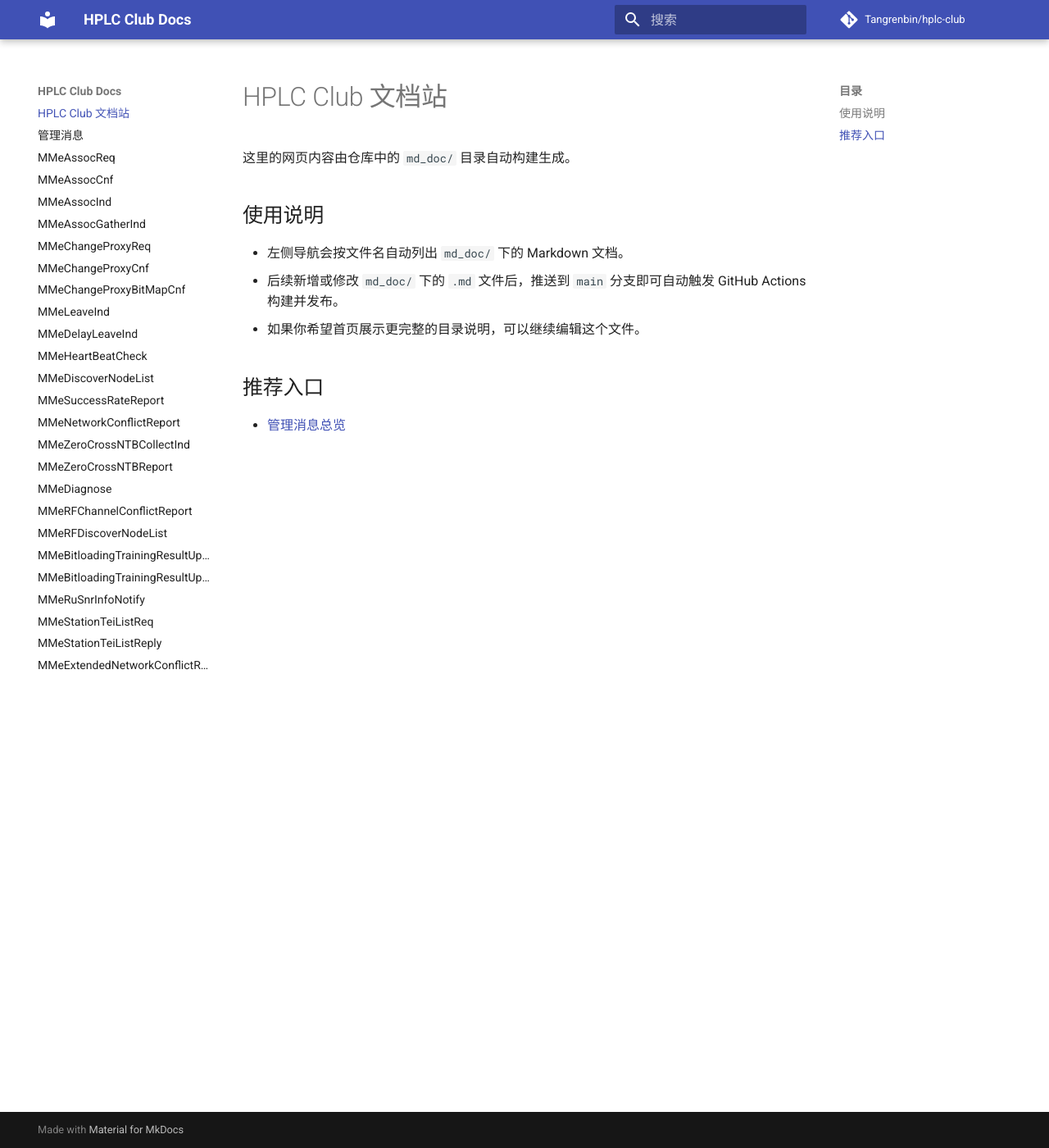
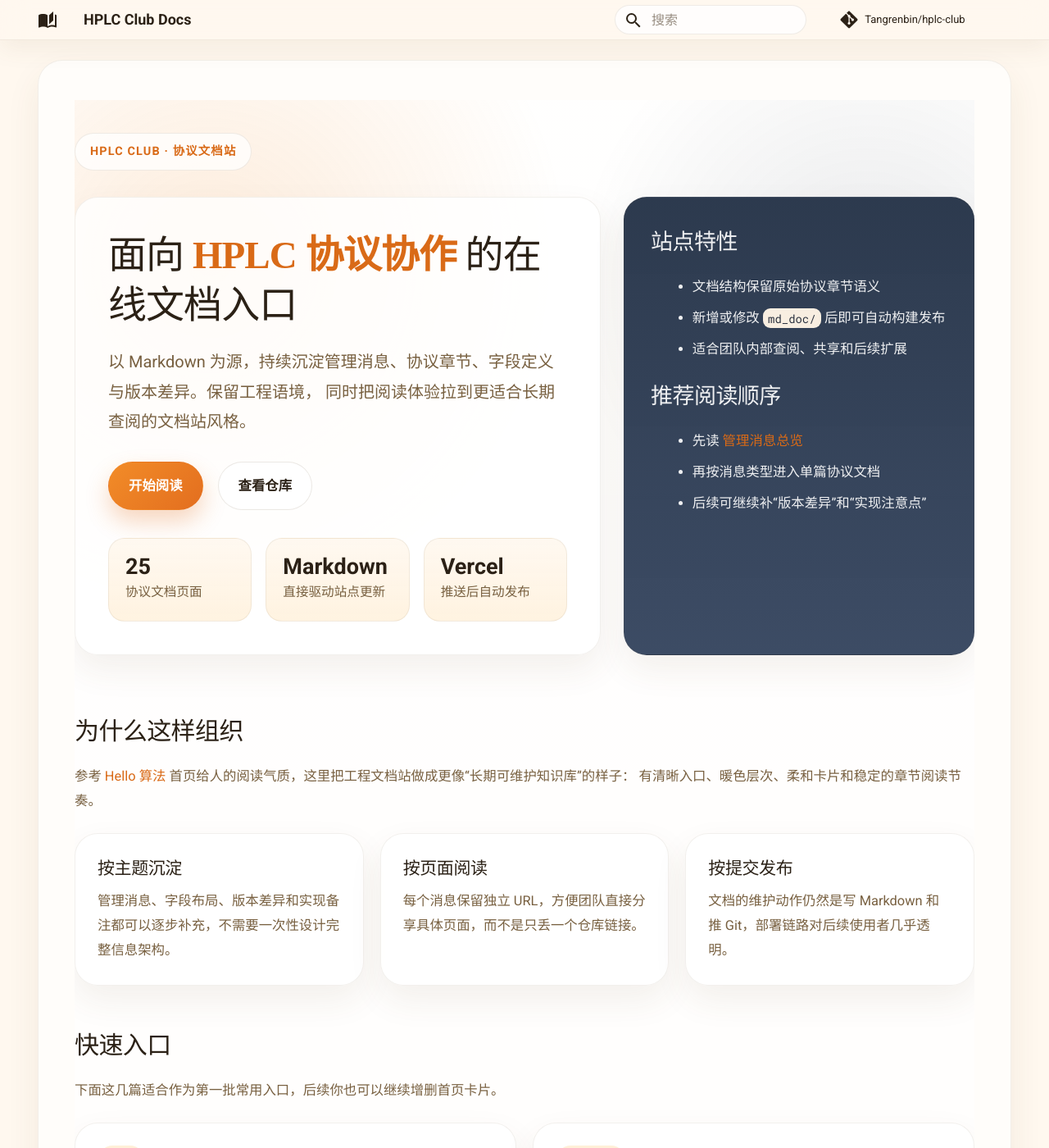
Before and after one commit to Tangrenbin/hplc-club, an MkDocs documentation site: the page built from md_doc/index.md, in a window 1280 px wide and 1400 px high. Shown: the whole window at 82% size. Built offline with MkDocs 1.6.1 and Material for MkDocs 9.7.7, drawn with Linux system fonts in a browser that asks for light colours; comment, search, counter and statistics services are not loaded; some of the changed text lies outside the part shown.

Commit message:
Restyle docs with hello-algo-inspired theme

```diff
--- /dev/null
+++ b/md_doc/assets/stylesheets/extra.css
@@ -0,0 +1,443 @@
+:root {
+  --club-bg: #fff8ef;
+  --club-bg-soft: #fffdf9;
+  --club-surface: rgba(255, 255, 255, 0.9);
+  --club-surface-strong: #ffffff;
+  --club-line: rgba(95, 70, 32, 0.12);
+  --club-line-strong: rgba(95, 70, 32, 0.2);
+  --club-text: #43311d;
+  --club-text-soft: #786040;
+  --club-title: #2b2116;
+  --club-accent: #f28c28;
+  --club-accent-deep: #d96a17;
+  --club-accent-soft: #fff0d8;
+  --club-navy: #243247;
+  --club-shadow: 0 18px 40px rgba(102, 73, 35, 0.08);
+  --md-primary-fg-color: #fff8ef;
+  --md-primary-fg-color--light: #ffffff;
+  --md-primary-fg-color--dark: #f7efdf;
+  --md-primary-bg-color: #2e2418;
+  --md-accent-fg-color: #f28c28;
+  --md-default-bg-color: #fff8ef;
+  --md-default-fg-color: #43311d;
+  --md-default-fg-color--light: #786040;
+  --md-default-fg-color--lighter: rgba(120, 96, 64, 0.56);
+  --md-default-fg-color--lightest: rgba(120, 96, 64, 0.22);
+  --md-code-fg-color: #2d3340;
+  --md-code-bg-color: #f8eee1;
+  --md-typeset-a-color: #d96a17;
+  --md-text-font-family: "HarmonyOS Sans SC", "Noto Sans SC", "Source Han Sans SC", "PingFang SC", "Microsoft YaHei", sans-serif;
+  --md-code-font-family: "JetBrains Mono", "Fira Code", "SFMono-Regular", Consolas, monospace;
+}
+
+[data-md-color-scheme="default"] body {
+  color: var(--club-text);
+  background:
+    radial-gradient(circle at top left, rgba(255, 209, 148, 0.32), transparent 24rem),
+    radial-gradient(circle at top right, rgba(255, 238, 210, 0.65), transparent 28rem),
+    linear-gradient(180deg, #fff8ef 0%, #fffdf9 48%, #fff9f2 100%);
+}
+
+.md-header {
+  color: var(--club-title);
+  background: rgba(255, 248, 239, 0.88);
+  backdrop-filter: blur(16px);
+  border-bottom: 1px solid rgba(95, 70, 32, 0.08);
+  box-shadow: 0 10px 30px rgba(114, 85, 47, 0.08);
+}
+
+.md-header__title,
+.md-logo,
+.md-search__icon,
+.md-header__button,
+.md-tabs__link {
+  color: var(--club-title);
+}
+
+.md-search__form {
+  background: rgba(255, 255, 255, 0.82);
+  border: 1px solid rgba(95, 70, 32, 0.1);
+  border-radius: 999px;
+}
+
+.md-search__input::placeholder {
+  color: rgba(67, 49, 29, 0.55);
+}
+
+.md-main__inner {
+  margin-top: 1.2rem;
+}
+
+.md-sidebar__scrollwrap,
+.md-sidebar--secondary .md-sidebar__scrollwrap {
+  padding-top: 0.4rem;
+}
+
+.md-nav--primary .md-nav__title,
+.md-nav--secondary .md-nav__title {
+  color: var(--club-text-soft);
+}
+
+.md-sidebar .md-nav {
+  background: rgba(255, 255, 255, 0.72);
+  border: 1px solid rgba(95, 70, 32, 0.08);
+  border-radius: 24px;
+  box-shadow: var(--club-shadow);
+}
+
+.md-nav__link {
+  border-radius: 12px;
+  transition: color 0.2s ease, background-color 0.2s ease, transform 0.2s ease;
+}
+
+.md-nav__link:hover {
+  color: var(--club-accent-deep);
+  background: rgba(242, 140, 40, 0.08);
+}
+
+.md-nav__link--active,
+.md-nav__item .md-nav__link--active {
+  color: var(--club-accent-deep);
+  font-weight: 700;
+}
+
+.md-content__inner {
+  background: rgba(255, 255, 255, 0.66);
+  border: 1px solid rgba(95, 70, 32, 0.08);
+  border-radius: 30px;
+  box-shadow: var(--club-shadow);
+  padding: 2rem 2.2rem 2.4rem;
+}
+
+.md-typeset {
+  font-size: 0.82rem;
+  line-height: 1.82;
+}
+
+.md-typeset h1,
+.md-typeset h2,
+.md-typeset h3,
+.md-typeset h4 {
+  color: var(--club-title);
+  font-family: "Noto Serif SC", "Source Han Serif SC", "Songti SC", serif;
+  letter-spacing: -0.02em;
+}
+
+.md-typeset h1 {
+  font-size: 2.35rem;
+  margin-bottom: 1rem;
+}
+
+.md-typeset h2 {
+  margin-top: 2.4rem;
+  padding-top: 0.2rem;
+  font-size: 1.5rem;
+}
+
+.md-typeset h3 {
+  font-size: 1.1rem;
+}
+
+.md-typeset a {
+  text-decoration-thickness: 0.08em;
+  text-underline-offset: 0.14em;
+}
+
+.md-typeset code {
+  border-radius: 0.45rem;
+  padding: 0.18em 0.45em;
+}
+
+.md-typeset pre > code {
+  border-radius: 18px;
+}
+
+.md-typeset table:not([class]) {
+  border: 1px solid rgba(95, 70, 32, 0.1);
+  border-radius: 18px;
+  overflow: hidden;
+  box-shadow: 0 14px 28px rgba(112, 82, 44, 0.05);
+}
+
+.md-typeset table:not([class]) th {
+  background: linear-gradient(180deg, #fff3df 0%, #ffeed2 100%);
+  color: var(--club-title);
+}
+
+.md-typeset table:not([class]) tr:nth-child(even) {
+  background: rgba(255, 244, 226, 0.45);
+}
+
+.md-typeset blockquote {
+  background: rgba(255, 240, 216, 0.5);
+  border-inline-start-color: var(--club-accent);
+  border-radius: 0 18px 18px 0;
+}
+
+.md-footer {
+  background: transparent;
+}
+
+.md-footer-meta {
+  background: rgba(36, 50, 71, 0.92);
+}
+
+.md-top {
+  background: var(--club-navy);
+}
+
+.home-shell {
+  position: relative;
+  overflow: hidden;
+}
+
+.home-shell::before {
+  content: "";
+  position: absolute;
+  inset: 0;
+  background:
+    radial-gradient(circle at 15% 12%, rgba(242, 140, 40, 0.16), transparent 22rem),
+    radial-gradient(circle at 88% 14%, rgba(36, 50, 71, 0.1), transparent 18rem),
+    linear-gradient(180deg, rgba(255, 255, 255, 0.82), rgba(255, 255, 255, 0.58));
+  pointer-events: none;
+}
+
+.home-shell > * {
+  position: relative;
+}
+
+.hero {
+  display: grid;
+  gap: 1.6rem;
+  padding: 2rem 0 1rem;
+}
+
+.hero__eyebrow {
+  display: inline-flex;
+  align-items: center;
+  gap: 0.5rem;
+  width: fit-content;
+  padding: 0.45rem 0.9rem;
+  border: 1px solid rgba(95, 70, 32, 0.1);
+  border-radius: 999px;
+  background: rgba(255, 255, 255, 0.74);
+  color: var(--club-accent-deep);
+  font-size: 0.72rem;
+  font-weight: 700;
+  letter-spacing: 0.08em;
+  text-transform: uppercase;
+}
+
+.hero__grid {
+  display: grid;
+  grid-template-columns: minmax(0, 1.35fr) minmax(18rem, 0.9fr);
+  gap: 1.4rem;
+}
+
+.hero__main,
+.hero__panel,
+.feature-card,
+.chapter-card {
+  border: 1px solid rgba(95, 70, 32, 0.08);
+  border-radius: 28px;
+  background: rgba(255, 255, 255, 0.8);
+  box-shadow: var(--club-shadow);
+}
+
+.hero__main {
+  padding: 2rem;
+}
+
+.hero__title {
+  margin: 0;
+  color: var(--club-title);
+  font-family: "Noto Serif SC", "Source Han Serif SC", "Songti SC", serif;
+  font-size: clamp(2.5rem, 6vw, 4.6rem);
+  line-height: 1.02;
+}
+
+.hero__title strong {
+  color: var(--club-accent-deep);
+  font-weight: 800;
+}
+
+.hero__subtitle {
+  max-width: 44rem;
+  margin: 1rem 0 0;
+  color: var(--club-text-soft);
+  font-size: 1rem;
+}
+
+.hero__actions {
+  display: flex;
+  flex-wrap: wrap;
+  gap: 0.9rem;
+  margin-top: 1.5rem;
+}
+
+.hero__button {
+  display: inline-flex;
+  align-items: center;
+  justify-content: center;
+  min-height: 2.8rem;
+  padding: 0.7rem 1.2rem;
+  border-radius: 999px;
+  border: 1px solid transparent;
+  font-weight: 700;
+  text-decoration: none !important;
+}
+
+.hero__button--primary {
+  color: #fff !important;
+  background: linear-gradient(135deg, #f28c28, #e36e1f);
+  box-shadow: 0 14px 28px rgba(227, 110, 31, 0.28);
+}
+
+.hero__button--secondary {
+  color: var(--club-title) !important;
+  background: rgba(255, 255, 255, 0.86);
+  border-color: rgba(95, 70, 32, 0.12);
+}
+
+.hero__meta {
+  display: grid;
+  grid-template-columns: repeat(3, minmax(0, 1fr));
+  gap: 0.85rem;
+  margin-top: 1.7rem;
+}
+
+.hero__stat {
+  padding: 1rem;
+  border-radius: 20px;
+  background: linear-gradient(180deg, rgba(255, 248, 239, 0.9), rgba(255, 241, 220, 0.88));
+  border: 1px solid rgba(95, 70, 32, 0.08);
+}
+
+.hero__stat strong {
+  display: block;
+  color: var(--club-title);
+  font-size: 1.35rem;
+  line-height: 1.1;
+}
+
+.hero__stat span {
+  color: var(--club-text-soft);
+  font-size: 0.78rem;
+}
+
+.hero__panel {
+  display: grid;
+  gap: 1rem;
+  align-content: start;
+  padding: 1.6rem;
+  background:
+    linear-gradient(180deg, rgba(36, 50, 71, 0.96), rgba(50, 66, 92, 0.95)),
+    linear-gradient(180deg, rgba(255, 255, 255, 0.12), rgba(255, 255, 255, 0));
+  color: rgba(255, 255, 255, 0.92);
+}
+
+.hero__panel h2,
+.hero__panel h3,
+.hero__panel p,
+.hero__panel li {
+  color: inherit;
+}
+
+.hero__panel h2 {
+  margin: 0;
+  font-size: 1.35rem;
+}
+
+.hero__panel ul {
+  margin: 0;
+  padding-left: 1rem;
+}
+
+.section-title {
+  margin: 2.6rem 0 1rem;
+  color: var(--club-title);
+  font-size: 1.7rem;
+}
+
+.section-lead {
+  margin: 0 0 1.2rem;
+  color: var(--club-text-soft);
+}
+
+.feature-grid,
+.chapter-grid {
+  display: grid;
+  gap: 1rem;
+}
+
+.feature-grid {
+  grid-template-columns: repeat(3, minmax(0, 1fr));
+}
+
+.chapter-grid {
+  grid-template-columns: repeat(2, minmax(0, 1fr));
+}
+
+.feature-card,
+.chapter-card {
+  padding: 1.35rem;
+}
+
+.feature-card h3,
+.chapter-card h3 {
+  margin-top: 0;
+  margin-bottom: 0.45rem;
+  font-size: 1.05rem;
+}
+
+.feature-card p,
+.chapter-card p {
+  margin: 0;
+  color: var(--club-text-soft);
+}
+
+.chapter-card a {
+  color: inherit;
+  text-decoration: none !important;
+}
+
+.chapter-card:hover,
+.feature-card:hover {
+  transform: translateY(-2px);
+  transition: transform 0.2s ease, box-shadow 0.2s ease;
+  box-shadow: 0 22px 38px rgba(102, 73, 35, 0.12);
+}
+
+.chapter-card__tag {
+  display: inline-flex;
+  margin-bottom: 0.85rem;
+  padding: 0.28rem 0.72rem;
+  border-radius: 999px;
+  background: var(--club-accent-soft);
+  color: var(--club-accent-deep);
+  font-size: 0.72rem;
+  font-weight: 700;
+}
+
+@media screen and (max-width: 76.2344em) {
+  .md-content__inner {
+    padding: 1.6rem;
+  }
+}
+
+@media screen and (max-width: 59.9844em) {
+  .hero__grid,
+  .feature-grid,
+  .chapter-grid {
+    grid-template-columns: 1fr;
+  }
+
+  .hero__meta {
+    grid-template-columns: 1fr;
+  }
+
+  .md-content__inner {
+    border-radius: 22px;
+    padding: 1.2rem 1rem 1.4rem;
+  }
+}
--- a/md_doc/index.md
+++ b/md_doc/index.md
@@ -1,13 +1,112 @@
-# HPLC Club 文档站
+---
+hide:
+  - navigation
+  - toc
+---
 
-这里的网页内容由仓库中的 `md_doc/` 目录自动构建生成。
+<div class="home-shell">
+  <section class="hero">
+    <div class="hero__eyebrow">HPLC CLUB · 协议文档站</div>
 
-## 使用说明
+    <div class="hero__grid">
+      <div class="hero__main">
+        <h1 class="hero__title">面向 <strong>HPLC 协议协作</strong> 的在线文档入口</h1>
+        <p class="hero__subtitle">
+          以 Markdown 为源，持续沉淀管理消息、协议章节、字段定义与版本差异。保留工程语境，
+          同时把阅读体验拉到更适合长期查阅的文档站风格。
+        </p>
 
-- 左侧导航会按文件名自动列出 `md_doc/` 下的 Markdown 文档。
-- 后续新增或修改 `md_doc/` 下的 `.md` 文件后，推送到 `main` 分支即可自动触发 GitHub Actions 构建并发布。
-- 如果你希望首页展示更完整的目录说明，可以继续编辑这个文件。
+        <div class="hero__actions">
+          <a class="hero__button hero__button--primary" href="00_message-manager/">开始阅读</a>
+          <a class="hero__button hero__button--secondary" href="https://github.com/Tangrenbin/hplc-club">查看仓库</a>
+        </div>
 
-## 推荐入口
+        <div class="hero__meta">
+          <div class="hero__stat">
+            <strong>25</strong>
+            <span>协议文档页面</span>
+          </div>
+          <div class="hero__stat">
+            <strong>Markdown</strong>
+            <span>直接驱动站点更新</span>
+          </div>
+          <div class="hero__stat">
+            <strong>Vercel</strong>
+            <span>推送后自动发布</span>
+          </div>
+        </div>
+      </div>
 
-- [管理消息总览](00_message-manager.md)
+      <aside class="hero__panel">
+        <h2>站点特性</h2>
+        <ul>
+          <li>文档结构保留原始协议章节语义</li>
+          <li>新增或修改 <code>md_doc/</code> 后即可自动构建发布</li>
+          <li>适合团队内部查阅、共享和后续扩展</li>
+        </ul>
+
+        <h2>推荐阅读顺序</h2>
+        <ul>
+          <li>先读 <a href="00_message-manager/">管理消息总览</a></li>
+          <li>再按消息类型进入单篇协议文档</li>
+          <li>后续可继续补“版本差异”和“实现注意点”</li>
+        </ul>
+      </aside>
+    </div>
+  </section>
+
+  <h2 class="section-title">为什么这样组织</h2>
+  <p class="section-lead">
+    参考 <a href="https://www.hello-algo.com/">Hello 算法</a> 首页给人的阅读气质，这里把工程文档站做成更像“长期可维护知识库”的样子：
+    有清晰入口、暖色层次、柔和卡片和稳定的章节阅读节奏。
+  </p>
+
+  <div class="feature-grid">
+    <section class="feature-card">
+      <h3>按主题沉淀</h3>
+      <p>管理消息、字段布局、版本差异和实现备注都可以逐步补充，不需要一次性设计完整信息架构。</p>
+    </section>
+    <section class="feature-card">
+      <h3>按页面阅读</h3>
+      <p>每个消息保留独立 URL，方便团队直接分享具体页面，而不是只丢一个仓库链接。</p>
+    </section>
+    <section class="feature-card">
+      <h3>按提交发布</h3>
+      <p>文档的维护动作仍然是写 Markdown 和推 Git，部署链路对后续使用者几乎透明。</p>
+    </section>
+  </div>
+
+  <h2 class="section-title">快速入口</h2>
+  <p class="section-lead">下面这几篇适合作为第一批常用入口，后续你也可以继续增删首页卡片。</p>
+
+  <div class="chapter-grid">
+    <article class="chapter-card">
+      <a href="00_message-manager/">
+        <span class="chapter-card__tag">总览</span>
+        <h3>管理消息</h3>
+        <p>从消息类型表、章节位置到混合组网版本区分建议，适合作为总入口。</p>
+      </a>
+    </article>
+    <article class="chapter-card">
+      <a href="01_MMeAssocReq/">
+        <span class="chapter-card__tag">关联流程</span>
+        <h3>MMeAssocReq</h3>
+        <p>关联请求帧格式、字段布局和相关表项，适合从最典型消息开始阅读。</p>
+      </a>
+    </article>
+    <article class="chapter-card">
+      <a href="02_MMeAssocCnf/">
+        <span class="chapter-card__tag">关联流程</span>
+        <h3>MMeAssocCnf</h3>
+        <p>继续串起关联请求后的确认报文，适合作为配套阅读页面。</p>
+      </a>
+    </article>
+    <article class="chapter-card">
+      <a href="16_MMeDiagnose/">
+        <span class="chapter-card__tag">诊断</span>
+        <h3>MMeDiagnose</h3>
+        <p>用于后续扩充诊断语义、实现注意点和调试路径的良好落点。</p>
+      </a>
+    </article>
+  </div>
+</div>
--- a/mkdocs.yml
+++ b/mkdocs.yml
@@ -8,6 +8,8 @@ site_dir: site
 theme:
   name: material
   language: zh
+  icon:
+    logo: material/book-open-page-variant
   features:
     - navigation.expand
     - navigation.top
@@ -20,9 +22,14 @@ plugins:
 
 markdown_extensions:
   - admonition
+  - attr_list
+  - md_in_html
   - tables
   - toc:
       permalink: true
   - pymdownx.highlight
   - pymdownx.inlinehilite
   - pymdownx.superfences
+
+extra_css:
+  - assets/stylesheets/extra.css
```
